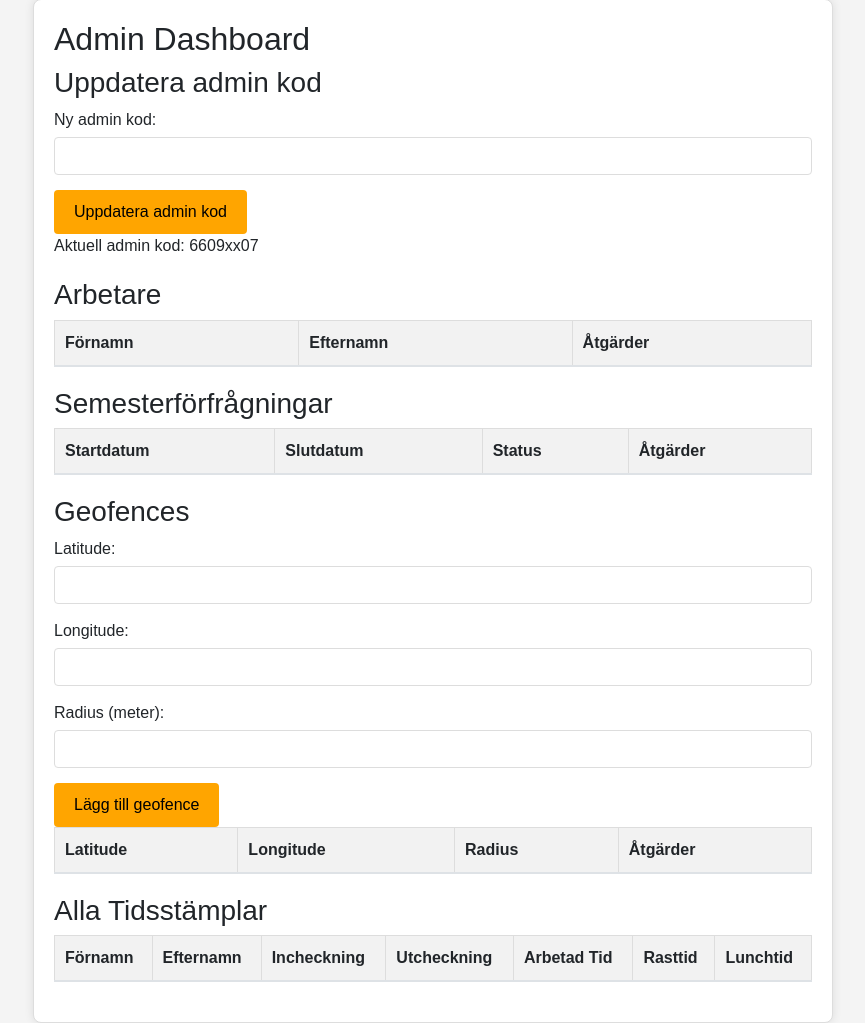
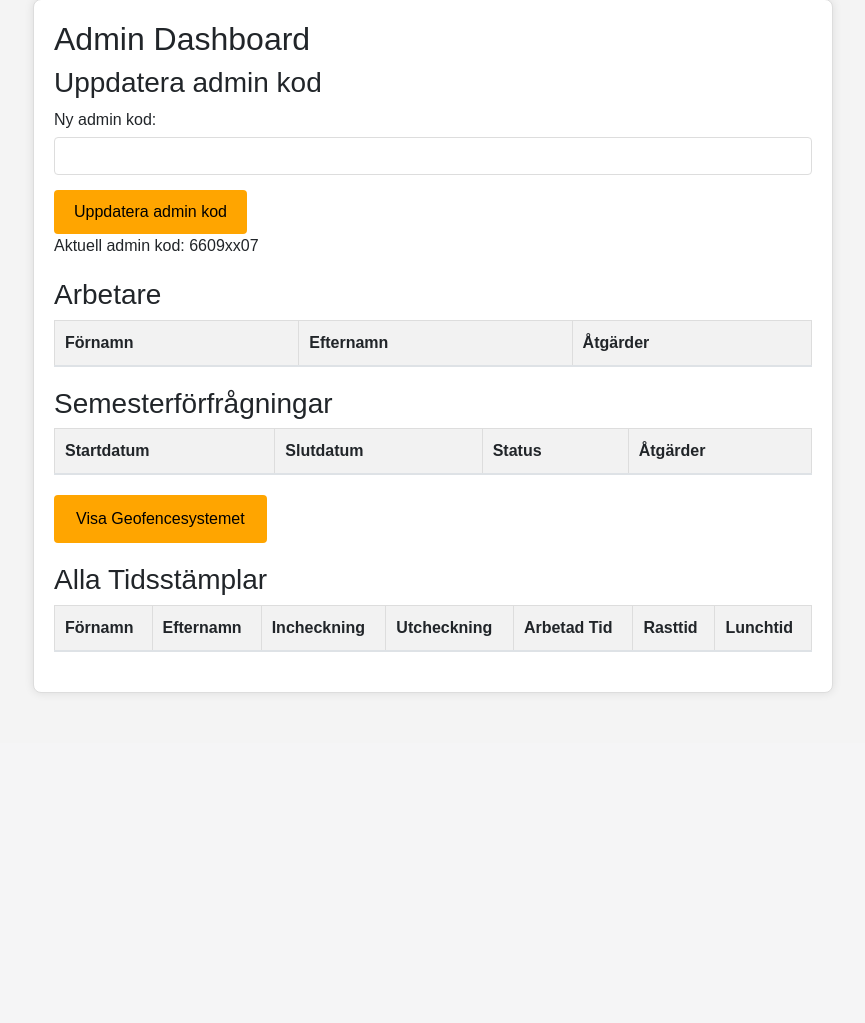
Before and after one commit to FicsitCEO/TimeGuardianFinal, a Flask app: page /admin_dashboard in a window 1280 px wide. Shown: the part 57-1080 px from the top of the page, without its empty margins (207-1072 px from the left). After the commit the page ends 751 px from the top, so only its background shows below. Run offline with Flask 3, Linux system fonts and the light colour scheme; a user stored in the database is signed in; lists and menus that the app fills with data are empty; some libraries are stand-ins or nearby versions.

Commit message:
Updated admin dashboard with collapsible Geofence section

```diff
--- a/templates/admin_dashboard.html
+++ b/templates/admin_dashboard.html
@@ -81,7 +81,10 @@
     </div>
 
     <div class="section">
-        <h3>Geofences</h3>
+        <h3>
+            <button id="toggle-geofence" class="btn btn-info">Visa Geofencesystemet</button>
+        </h3>
+        <div id="geofence-system" style="display: none;">
             <form method="POST" action="{{ url_for('admin_dashboard') }}">
                 {{ geofence_form.hidden_tag() }}
                 <div class="form-group">
@@ -124,6 +127,7 @@
                 </tbody>
             </table>
         </div>
+    </div>
 
     <div class="section">
         <h3>Alla Tidsstämplar</h3>
@@ -161,4 +165,18 @@
     </div>
 
 </div>
+
+<!-- JavaScript to handle the toggle functionality -->
+<script>
+    document.getElementById('toggle-geofence').addEventListener('click', function () {
+        const geofenceSystem = document.getElementById('geofence-system');
+        if (geofenceSystem.style.display === 'none' || geofenceSystem.style.display === '') {
+            geofenceSystem.style.display = 'block';
+            this.textContent = 'Dölj Geofencesystemet';
+        } else {
+            geofenceSystem.style.display = 'none';
+            this.textContent = 'Visa Geofencesystemet';
+        }
+    });
+</script>
 {% endblock %}
```
Lines whose indentation alone changed are shown as unchanged.
